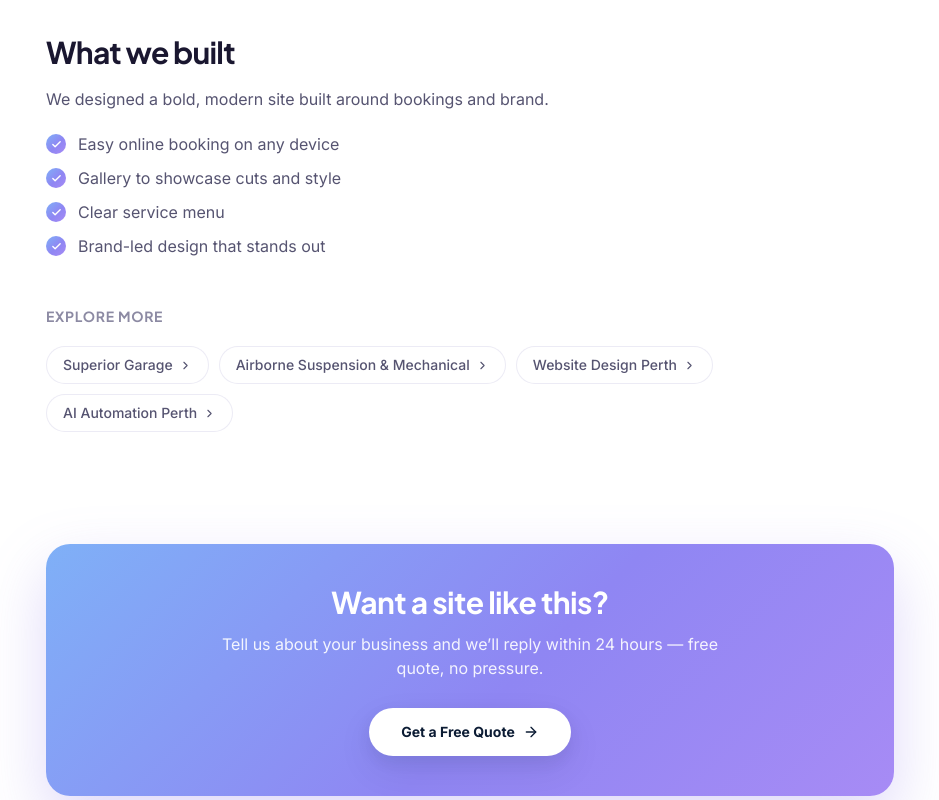
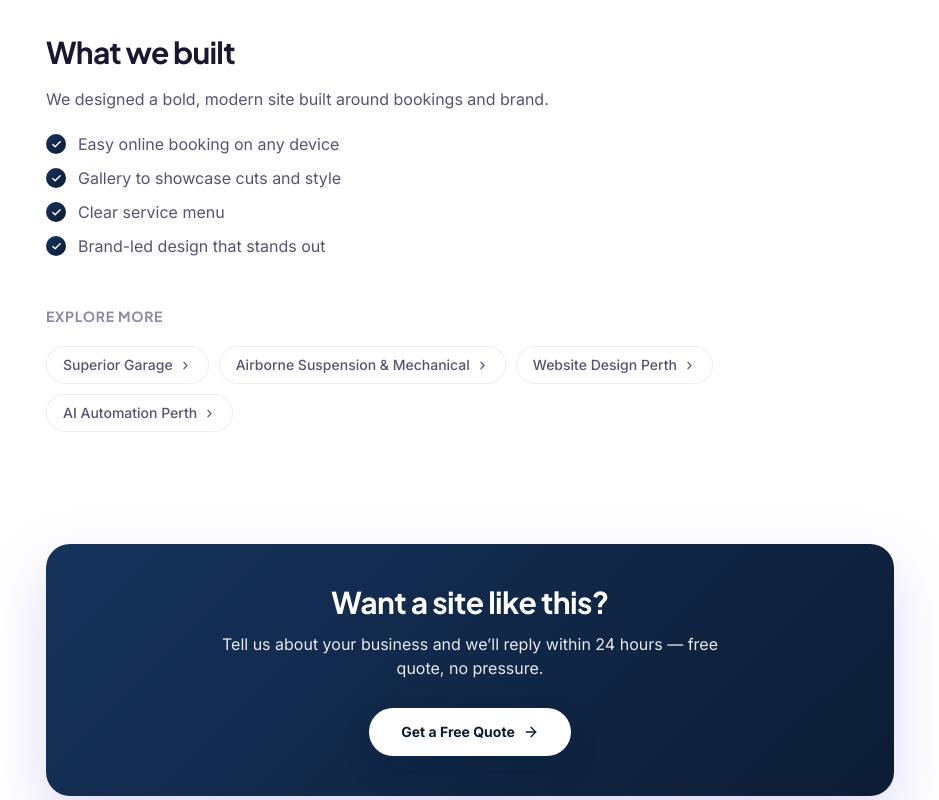
Before and after one commit to zachcolvillez-stack/bluepeek-website, a Next.js app: page /work/54-fadez in a window 1280 px wide. Shown: the part 1080-1880 px from the top of the page, without its empty margins (170-1109 px from the left). Built offline with nearby package versions, Linux system fonts and the light colour scheme.

Commit message:
auto-save: CaseStudyTemplate.jsx

```diff
--- a/components/site/CaseStudyTemplate.jsx
+++ b/components/site/CaseStudyTemplate.jsx
@@ -73,7 +73,7 @@ export default function CaseStudyTemplate({ breadcrumb = [], study, content, rel
               {content.features.map((f, i) => (
                 <li key={i} className="flex items-start gap-3 text-base" style={{ color: '#565471' }}>
                   <span className="w-5 h-5 rounded-full flex items-center justify-center flex-shrink-0 mt-0.5"
-                    style={{ background: 'linear-gradient(135deg, #7fb0f7 0%, #8f86f3 55%, #a78bf5 100%)' }}>
+                    style={{ background: 'linear-gradient(135deg, #16335c 0%, #0c1c34 100%)' }}>
                     <Check size={11} className="text-white" strokeWidth={3} />
                   </span>
                   {f}
@@ -102,7 +102,7 @@ export default function CaseStudyTemplate({ breadcrumb = [], study, content, rel
         {/* CTA */}
         <section className="relative max-w-4xl mx-auto px-6 py-16">
           <div className="rounded-3xl p-10 text-center relative overflow-hidden"
-            style={{ background: 'linear-gradient(135deg, #7fb0f7 0%, #8f86f3 55%, #a78bf5 100%)', boxShadow: '0 24px 60px rgba(140,120,235,0.28)' }}>
+            style={{ background: 'linear-gradient(135deg, #16335c 0%, #0c1c34 100%)', boxShadow: '0 24px 60px rgba(140,120,235,0.28)' }}>
             <h2 className="relative text-2xl md:text-3xl font-bold text-white mb-3">Want a site like this?</h2>
             <p className="relative text-base mb-7 max-w-lg mx-auto" style={{ color: 'rgba(255,255,255,0.9)' }}>
               Tell us about your business and we’ll reply within 24 hours — free quote, no pressure.
```
